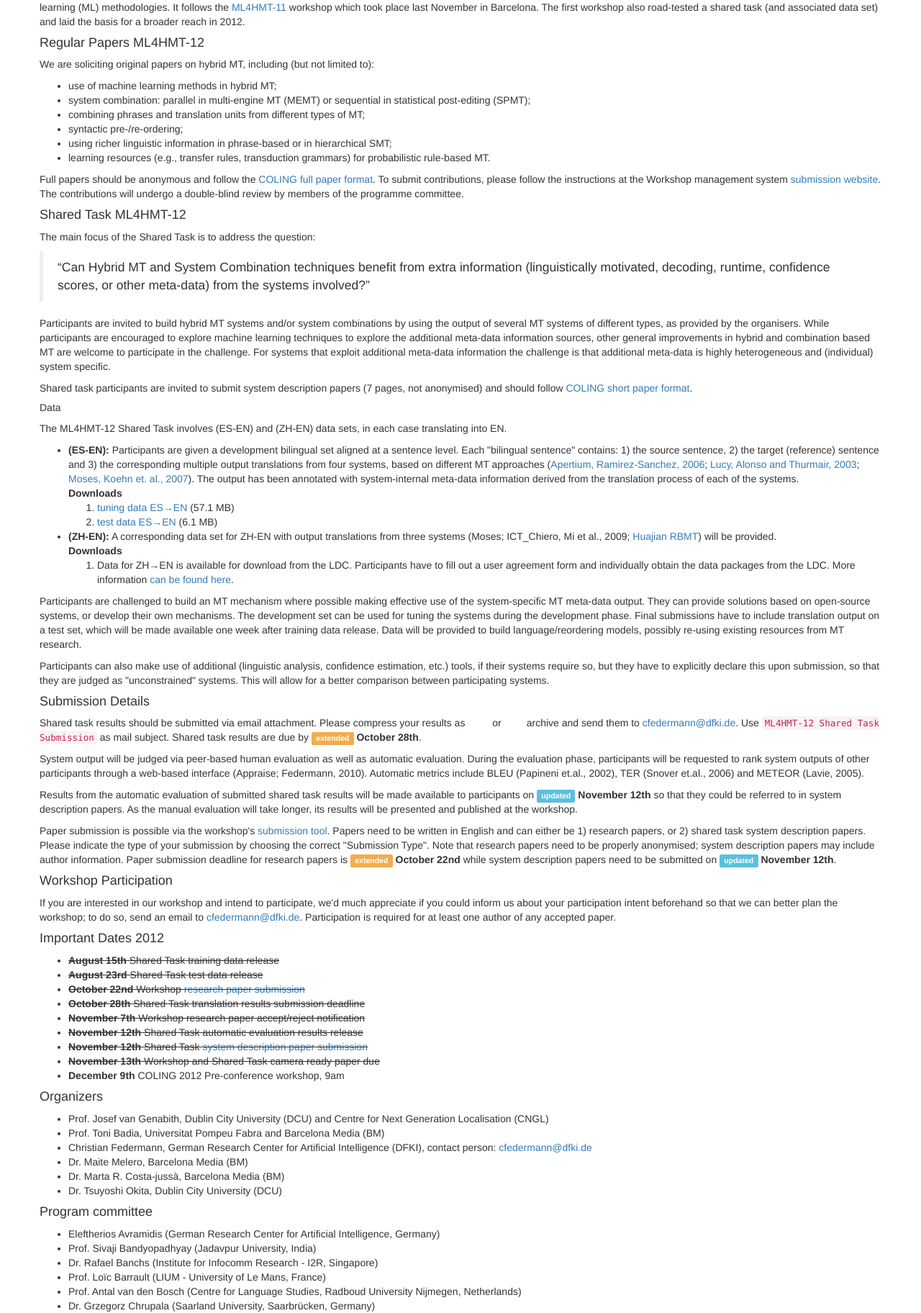
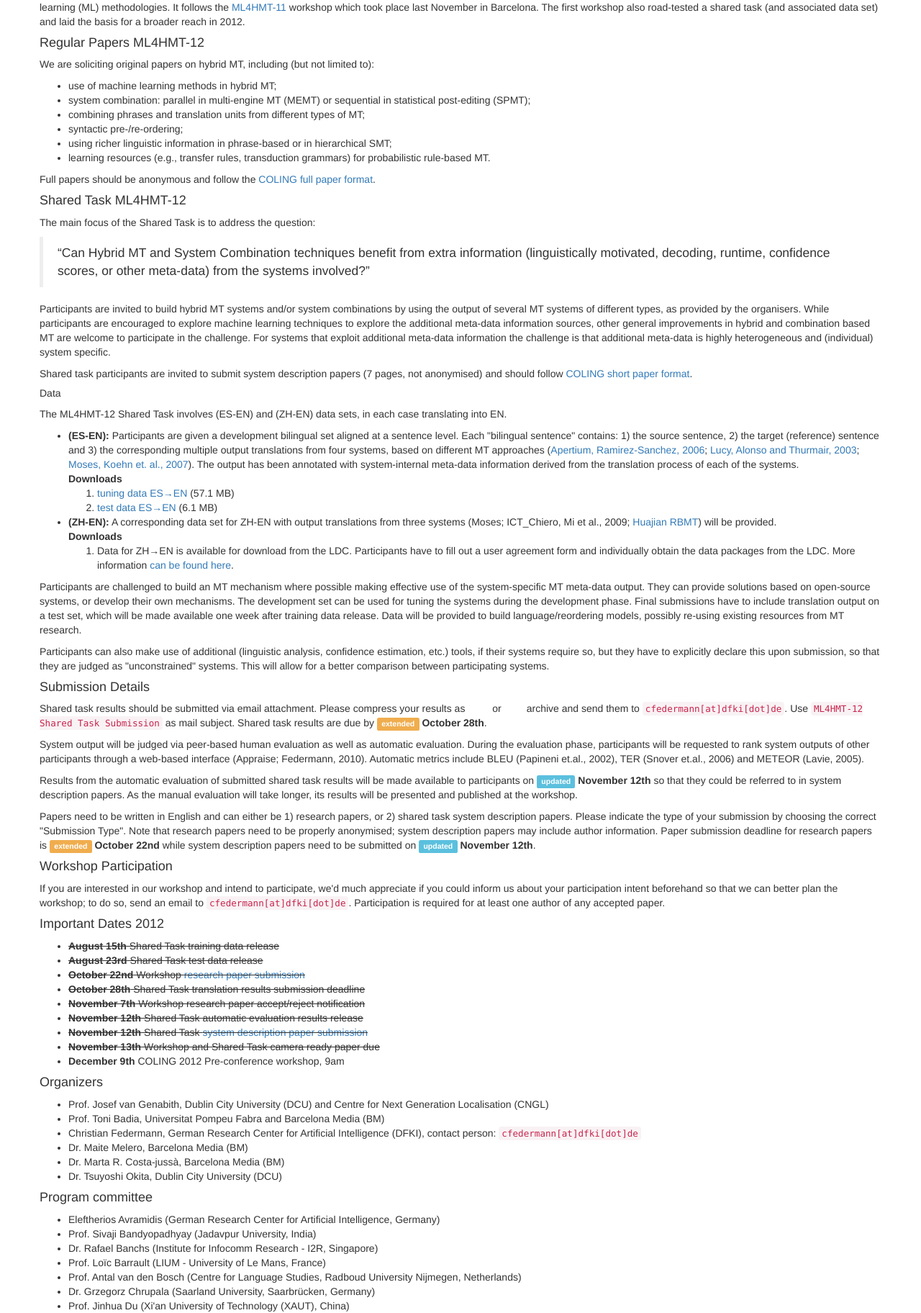
Before and after one commit to cfedermann/ML4HMT-Workshop, a Django app: template ml4hmt/templates/call-for-papers.html in a window 1280 px wide. Shown: the part 338-2162 px from the top of the page at 72% size. Run offline with Django 3.2, Linux system fonts and the light colour scheme; the template is opened without the code that fills it, so the values that code supplies are empty; some libraries are stand-ins or nearby versions.

Commit message:
Cleaned up page templates for ML4HMT-12 a bit.

```diff
--- a/ml4hmt/templates/call-for-papers.html
+++ b/ml4hmt/templates/call-for-papers.html
@@ -32,7 +32,7 @@
         <li>learning resources (e.g., transfer rules, transduction grammars) for probabilistic rule-based MT.</li>
       </ul>
 
-      <p>Full papers should be anonymous and follow the <a href="http://www.coling2012-iitb.org/call_for_papers.php">COLING full paper format</a>. To submit contributions, please follow the instructions at the Workshop management system <a href="http://www.softconf.com/coling2012/ML4HMT12/">submission website</a>. The contributions will undergo a double-blind review by members of the programme committee.</p>
+      <p>Full papers should be anonymous and follow the <a href="http://www.coling2012-iitb.org/call_for_papers.php">COLING full paper format</a>.<!-- To submit contributions, please follow the instructions at the Workshop management system <a href="http://www.softconf.com/coling2012/ML4HMT12/">submission website</a>. The contributions will undergo a double-blind review by members of the programme committee.</p>-->
 
       <h4>Shared Task ML4HMT-12</h4>
       <p>The main focus of the Shared Task is to address the question:</p>
@@ -77,7 +77,7 @@
 
         <li>Prof. Toni Badia, Universitat Pompeu Fabra and Barcelona Media (BM)</li>
 
-        <li>Christian Federmann, German Research Center for Artificial Intelligence (DFKI), contact person: <a href="mailto:cfedermann@dfki.de">cfedermann@dfki.de</a></li>
+        <li>Christian Federmann, German Research Center for Artificial Intelligence (DFKI), contact person: <code>cfedermann[at]dfki[dot]de</code></li>
 
         <li>Dr. Maite Melero, Barcelona Media (BM)</li>
 
--- a/ml4hmt/templates/home.html
+++ b/ml4hmt/templates/home.html
@@ -56,7 +56,7 @@
         <li>learning resources (e.g., transfer rules, transduction grammars) for probabilistic rule-based MT.</li>
       </ul>
 
-      <p>Full papers should be anonymous and follow the <a href="http://www.coling2012-iitb.org/call_for_papers.php">COLING full paper format</a>. To submit contributions, please follow the instructions at the Workshop management system <a href="http://www.softconf.com/coling2012/ML4HMT12/">submission website</a>.</p>
+<!--      <p>Full papers should be anonymous and follow the <a href="http://www.coling2012-iitb.org/call_for_papers.php">COLING full paper format</a>. To submit contributions, please follow the instructions at the Workshop management system <a href="http://www.softconf.com/coling2012/ML4HMT12/">submission website</a>.</p>-->
     </div>
 
     <div class="span6">
--- a/ml4hmt/templates/submission.html
+++ b/ml4hmt/templates/submission.html
@@ -1,11 +1,11 @@
       <h4>Submission Details</h4>
-      <p>Shared task results should be submitted via email attachment. Please compress your results as <span class="label">.zip</span> or <span class="label">.gz</span> archive and send them to <a href="mailto:cfedermann@dfki.de">cfedermann@dfki.de</a>. Use <code>ML4HMT-12 Shared Task Submission</code> as mail subject. Shared task results are due by <span class="label label-warning">extended</span> <strong>October 28th</strong>.</p>
+      <p>Shared task results should be submitted via email attachment. Please compress your results as <span class="label">.zip</span> or <span class="label">.gz</span> archive and send them to <code>cfedermann[at]dfki[dot]de</code>. Use <code>ML4HMT-12 Shared Task Submission</code> as mail subject. Shared task results are due by <span class="label label-warning">extended</span> <strong>October 28th</strong>.</p>
 
       <p>System output will be judged via peer-based human evaluation as well as automatic evaluation. During the evaluation phase, participants will be requested to rank system outputs of other participants through a web-based interface (Appraise; Federmann, 2010). Automatic metrics include BLEU (Papineni et.al., 2002), TER (Snover et.al., 2006) and METEOR  (Lavie, 2005).</p>
 
       <p>Results from the automatic evaluation of submitted shared task results will be made available to participants on <span class="label label-info">updated</span> <strong>November 12th</strong> so that they could be referred to in system description papers. As the manual evaluation will take longer, its results will be presented and published at the workshop.</p>
 
-      <p>Paper submission is possible via the workshop's <a href="https://www.softconf.com/coling2012/ML4HMT12/">submission tool</a>. Papers need to be written in English and can either be 1) research papers, or 2) shared task system description papers. Please indicate the type of your submission by choosing the correct "Submission Type". Note that research papers need to be properly anonymised; system description papers may include author information. Paper submission deadline for research papers is <span class="label label-warning">extended</span> <strong>October 22nd</strong> while system description papers need to be submitted on <span class="label label-info">updated</span> <strong>November 12th</strong>.</p>
+      <p><!--Paper submission is possible via the workshop's <a href="https://www.softconf.com/coling2012/ML4HMT12/">submission tool</a>. -->Papers need to be written in English and can either be 1) research papers, or 2) shared task system description papers. Please indicate the type of your submission by choosing the correct "Submission Type". Note that research papers need to be properly anonymised; system description papers may include author information. Paper submission deadline for research papers is <span class="label label-warning">extended</span> <strong>October 22nd</strong> while system description papers need to be submitted on <span class="label label-info">updated</span> <strong>November 12th</strong>.</p>
 
       <h4>Workshop Participation</h4>
-      <p>If you are interested in our workshop and intend to participate, we'd  much appreciate if you could inform us about your participation intent beforehand so that we can better plan the workshop; to do so, send an email to <a href="mailto:cfedermann@dfki.de">cfedermann@dfki.de</a>. Participation is required for at least one author of any accepted paper.</p>
+      <p>If you are interested in our workshop and intend to participate, we'd  much appreciate if you could inform us about your participation intent beforehand so that we can better plan the workshop; to do so, send an email to <code>cfedermann[at]dfki[dot]de</code>. Participation is required for at least one author of any accepted paper.</p>
```
